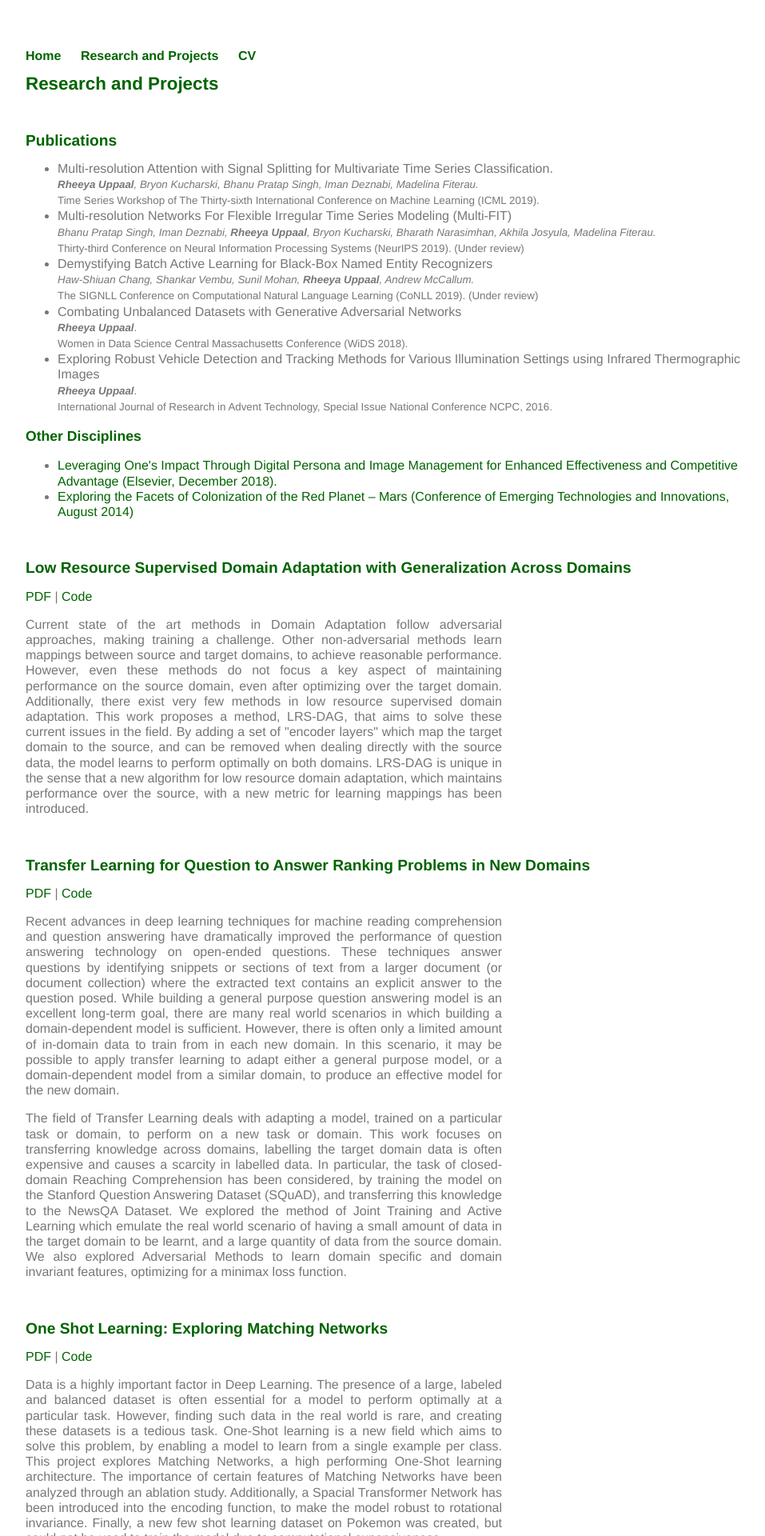
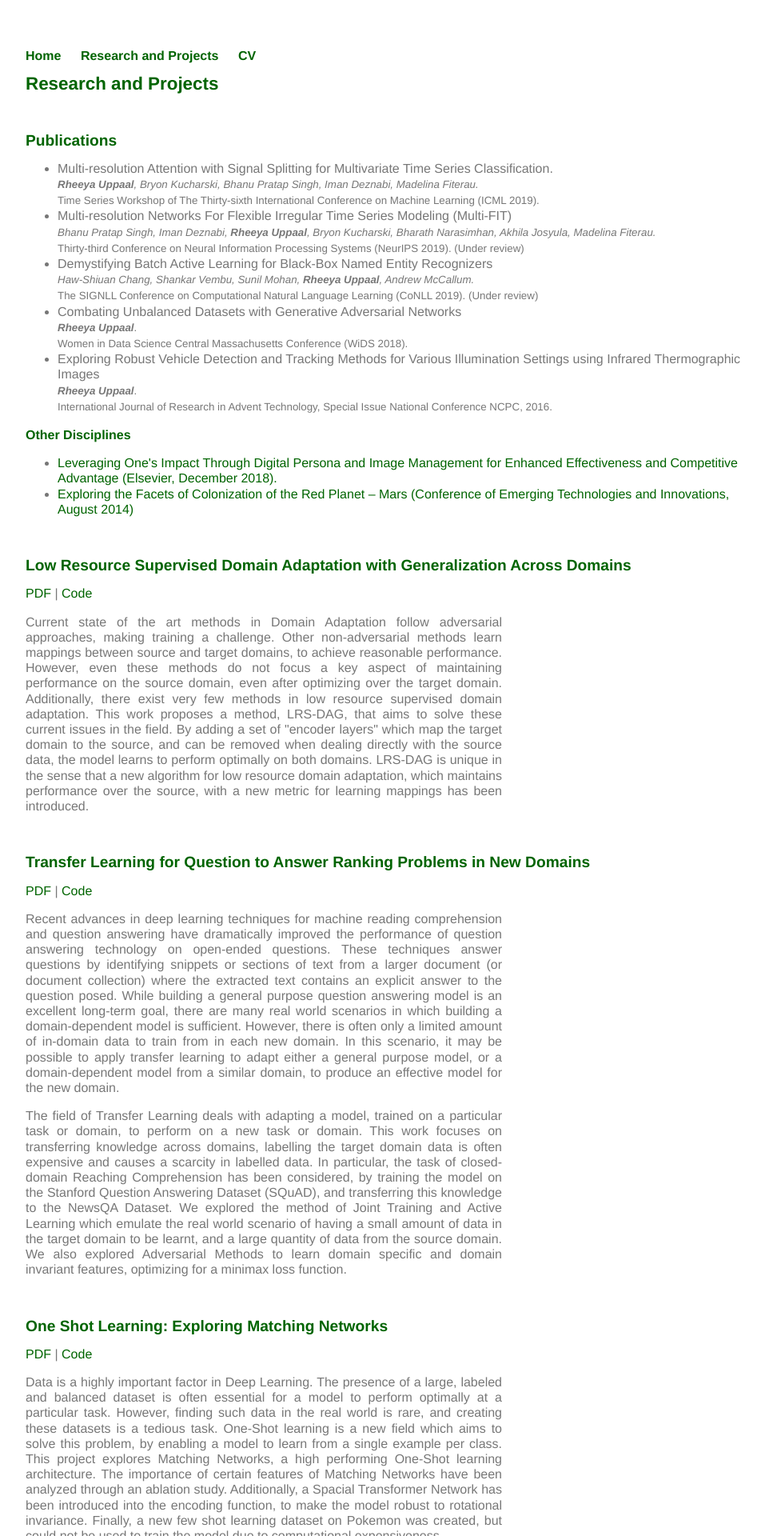
Before and after one commit to Uppaal/Uppaal.github.io, a Jekyll site: the page built from projects/index.html, in a window 1280 px wide. Shown: the top 1920 px of the page at 80% size, without its empty margins (160-1117 px from the left). Built offline with Jekyll 4.4.1, drawn with Linux system fonts in a browser that asks for light colours.

Commit message:
Update main.css

```diff
--- a/css/main.css
+++ b/css/main.css
@@ -9,7 +9,7 @@ body {
 
 h1 {    font-size: 1.4em; color:#006400 }
 h2 {	font-size: 1.2em; color:#006400 }
-h3 {	font-size: 1.1em; color:#006400 }
+h3 {	font-size: 1em; color:#006400 }
 h {color:#006400}
 
 img { padding-top: 10px; padding-bottom: 10px; padding-left: 0px; padding-right: 0px }
```
